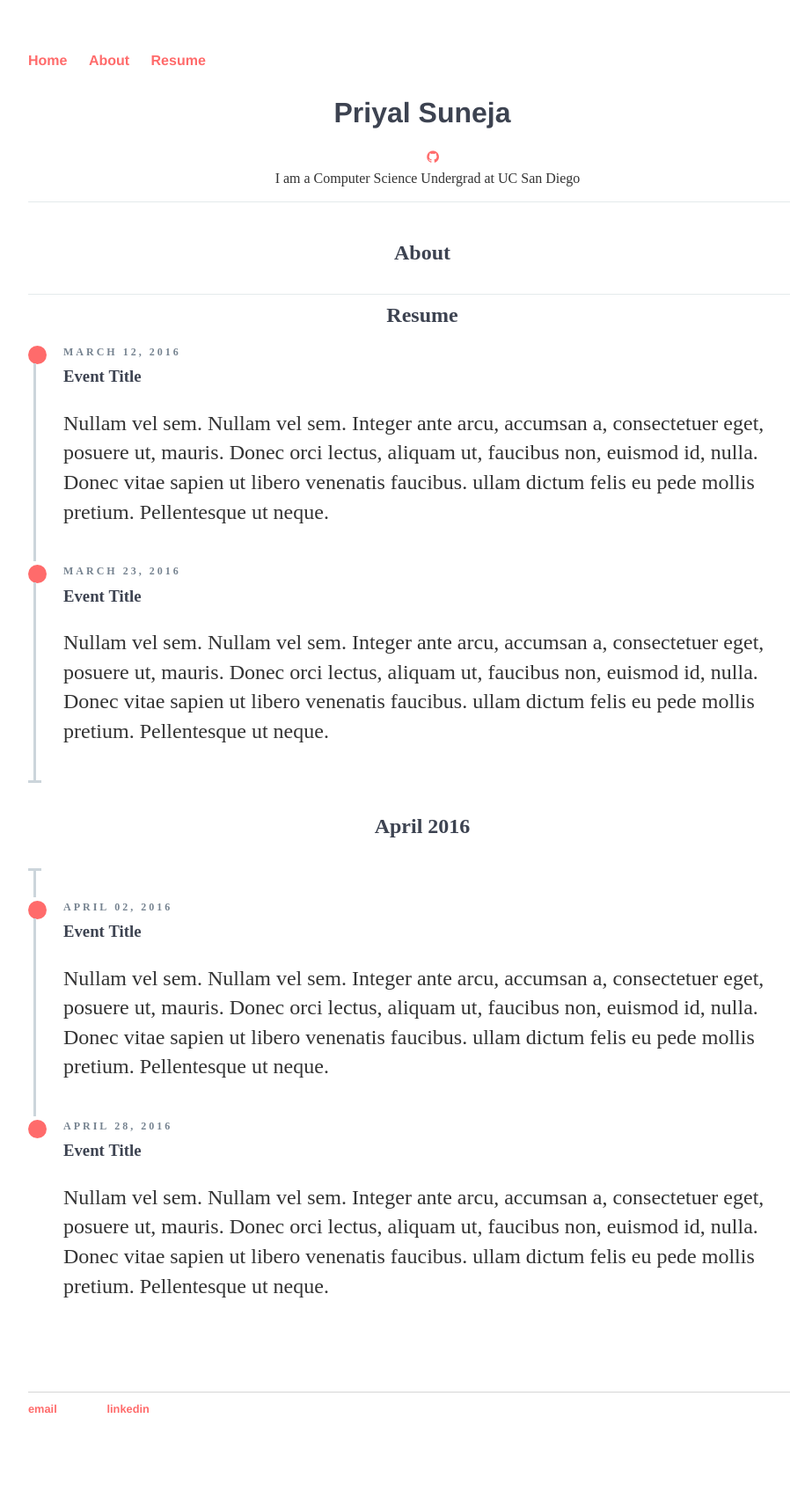
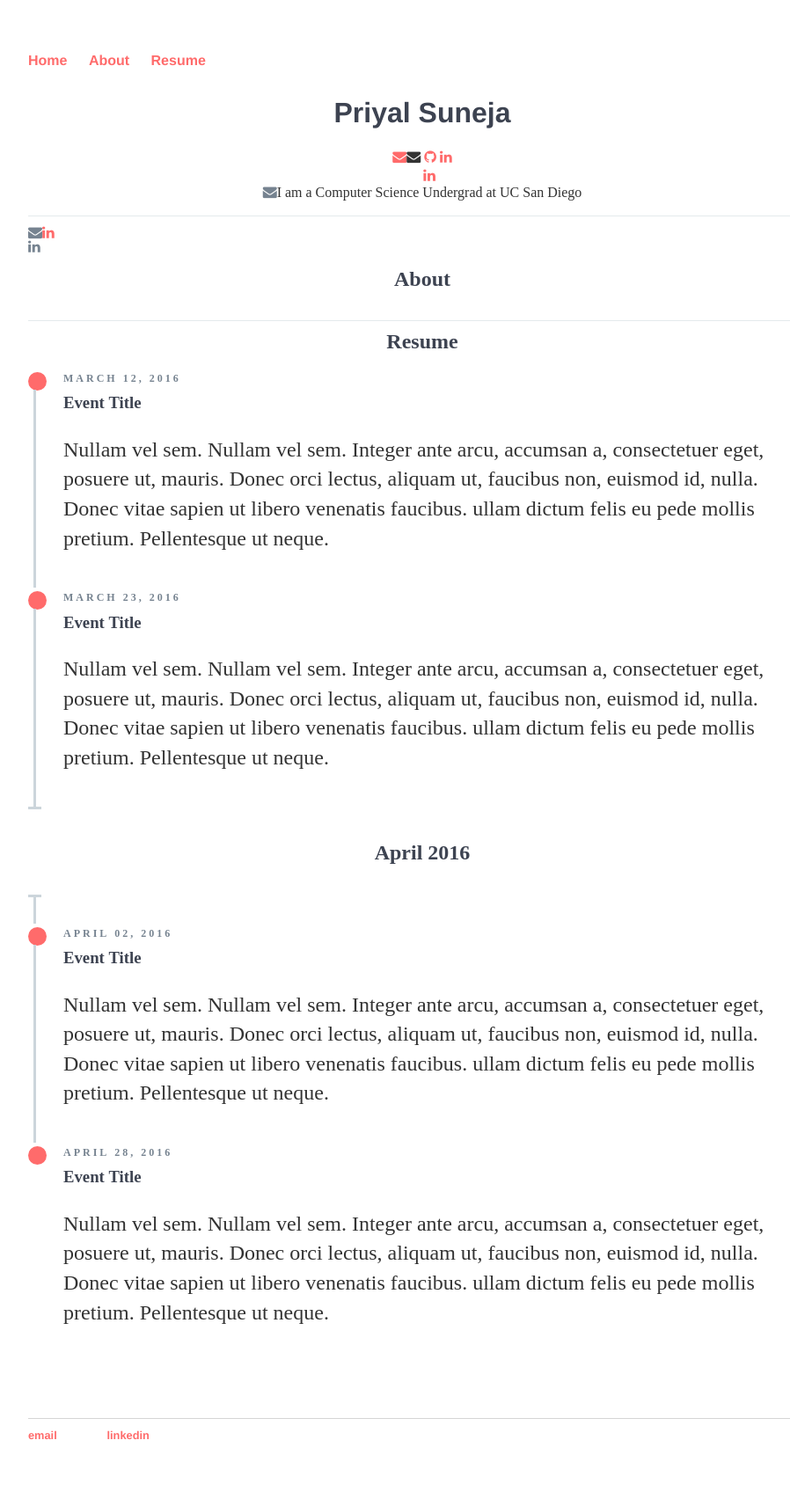
Before and after one commit to p-suneja/p-suneja.github.io, a Jekyll site: the page built from index.html, in a window 1280 px wide. Shown: the whole page at 88% size, without its empty margins (160-1058 px from the left). Built offline with Jekyll 4.4.1, drawn with Linux system fonts in a browser that asks for light colours; nearby versions of some CDN libraries; before the commit the page ends 1682 px from its top, so only the background shows below that.

Commit message:
Update index.html

```diff
--- a/index.html
+++ b/index.html
@@ -4,9 +4,9 @@
 ---
 <div class="col-md-12 example-title">
 	<h1> Priyal Suneja </h1>
-	<p> <a href="mailto:priyalsuneja@gmail.com"><i class="fas fa-envelope"></a>
+	<p> <a href="mailto:priyalsuneja@gmail.com"><i class="fa fa-envelope"></a>
 	    <a href="https://github.com/p-suneja"><i class="fa fa-github"></i></a>
-            <a href="https://www.linkedin.com/in/priyalsuneja/"><i class="fa fa-linkedin-in"</a>
+            <a href="https://www.linkedin.com/in/priyalsuneja/"><i class="fa fa-linkedin"</a>
 		    </p>
 	<p> I am a Computer Science Undergrad at UC San Diego </p>
 </div>
```
